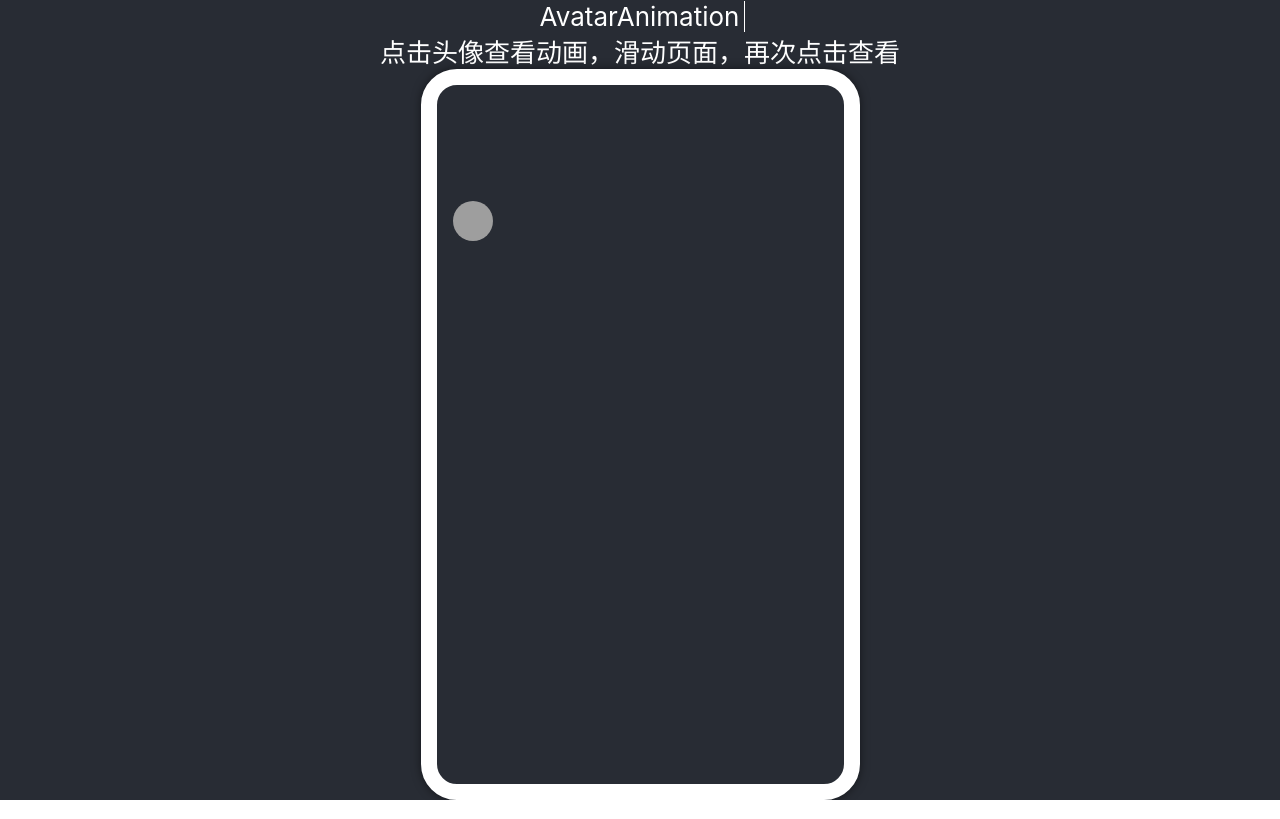
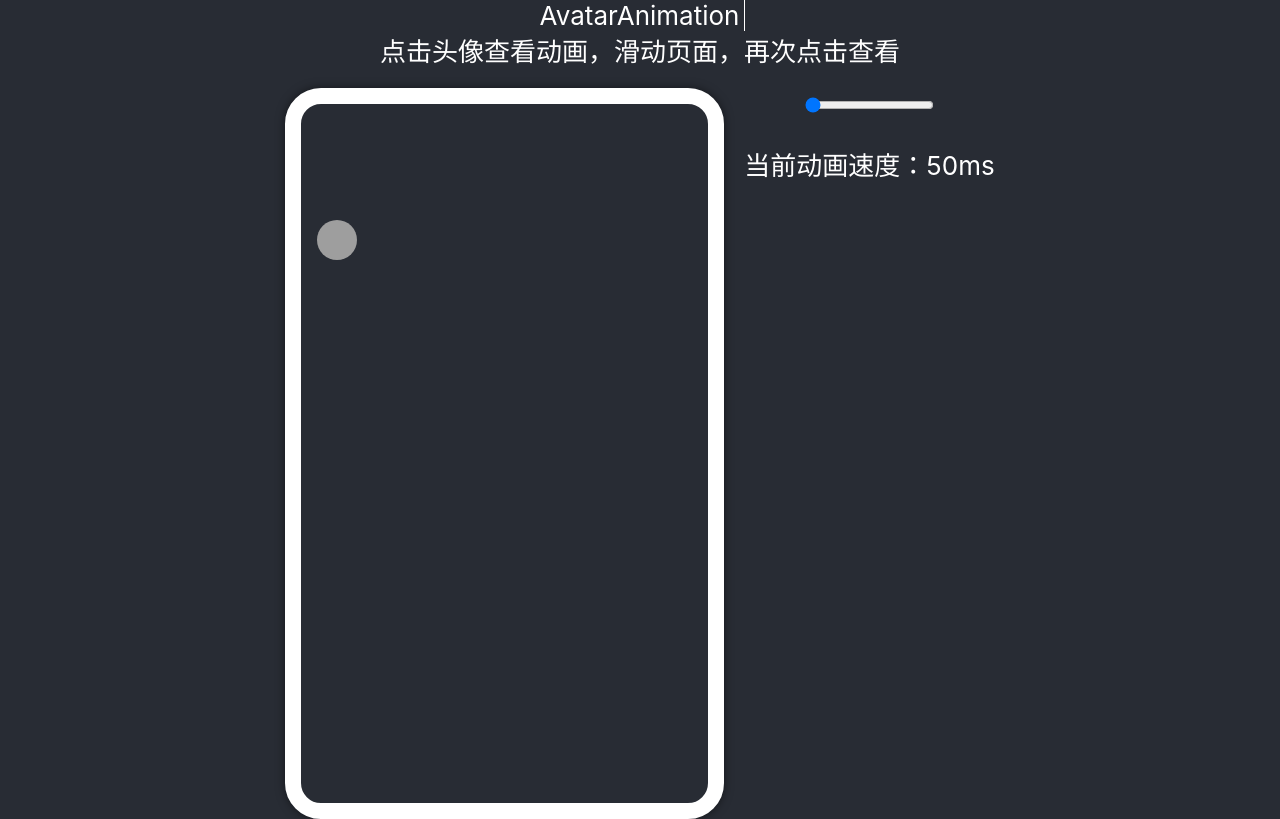
Before and after one commit to flamintune/bcz_intern_show, a React (Create React App) app: page /bcz/avatar-animation in a window 1280 px wide. Built offline with nearby package versions, Linux system fonts and the light colour scheme; grey boxes are pictures that could not be loaded.

Commit message:
feat: ✨ 添加时间条 加上动画取消

```diff
--- a/src/page/Bcz/AvatarAnimation/AvatarAnimation.jsx
+++ b/src/page/Bcz/AvatarAnimation/AvatarAnimation.jsx
@@ -9,6 +9,8 @@ export default function AvatarAnimation() {
   const firstImageRef = useRef(null)
   const lastImageRef = useRef(null)
   const [visiable, setVisiable] = useState(false)
+  const [duration, setDuration] = useState(50)
+
   // 打字机动画
   useLayoutEffect(() => {
     let width = titleRef.current.clientWidth
@@ -50,7 +52,6 @@ export default function AvatarAnimation() {
       maskRef.current.style.width = borderRef.current.clientWidth + 'px'
       maskRef.current.style.height = borderRef.current.clientHeight + 'px'
       maskRef.current.style.background = 'black'
-
       // todo fisrt compute first postion
       // todo last
       // todo invert
@@ -62,9 +63,9 @@ export default function AvatarAnimation() {
       const scale = firstImageBox.width / lastImageBox.width
       lastImageRef.current.style.transformOrigin = 'left top'
       //   lastImageRef.current.style.transform = `translate(${deltaX}px,${deltaY}px) scale(${scale})`
-      animate(
+      let runtime = animate(
         {
-          duration: 500,
+          duration: duration,
         },
         { translateX: deltaX, translateY: deltaY, scale: scale, borderRadius: 100 },
         { translateX: 0, translateY: 0, scale: 1, borderRadius: 0 },
@@ -73,6 +74,7 @@ export default function AvatarAnimation() {
           lastImageRef.current.style.transform = `translate(${currentState.translateX}px,${currentState.translateY}px) scale(${currentState.scale})`
         },
       )
+      return ()=>{runtime.cancel()}
     } else {
       borderRef.current.style.overflowY = 'scroll'
     }
@@ -82,7 +84,21 @@ export default function AvatarAnimation() {
       <div className={styles.title} ref={titleRef}>
         AvatarAnimation
       </div>
-      点击头像查看动画，滑动页面，再次点击查看
+      <div style={{ marginBottom: 20 }}>点击头像查看动画，滑动页面，再次点击查看</div>
+      <div style={{display:'flex',flexDirection:'row-reverse'}}>
+        <div style={{marginLeft:20}}>
+          <input
+            type="range"
+            min="100"
+            max="1000"
+            value={duration}
+            onChange={e => {
+              setDuration(e.target.value)
+            }}
+            defaultValue={duration}
+          />
+          <p>当前动画速度：{duration}ms</p>
+        </div>
         <div ref={borderRef} className={styles.phoneBorder}>
           <img
             ref={firstImageRef}
@@ -121,6 +137,7 @@ export default function AvatarAnimation() {
             </div>
           )}
         </div>
+      </div>
     </>
   )
 }
```
Lines whose indentation alone changed are shown as unchanged.
